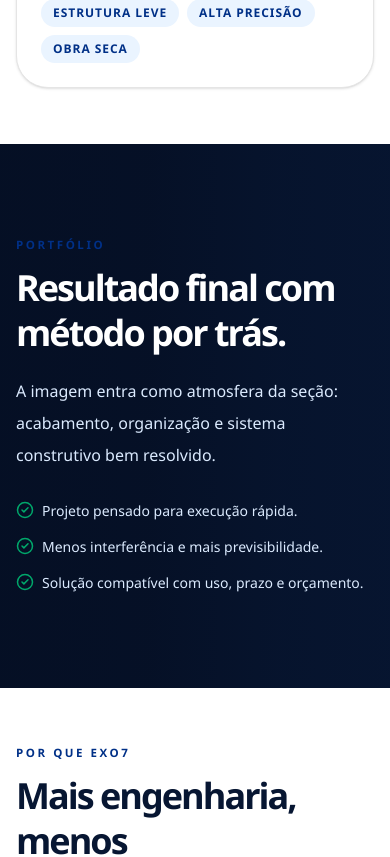
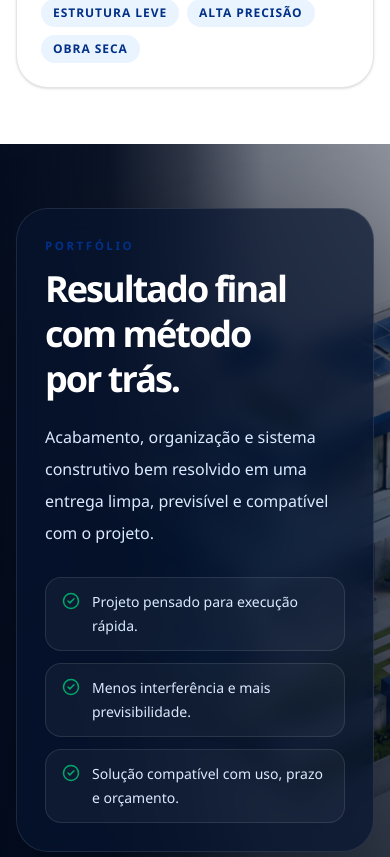
Before and after one commit to AGENCIAVCD/exo7, a Next.js app: page / in a window 390 px wide. Shown: the part 4980-5837 px from the top of the page. Built offline with nearby package versions, Linux system fonts and the light colour scheme.

Commit message:
Refine portfolio background section

```diff
--- a/app/page.tsx
+++ b/app/page.tsx
@@ -218,26 +218,30 @@ export default function Home() {
         </div>
       </section>
 
-      <section id="portfolio" className="relative overflow-hidden bg-exo-ink text-white">
-        <img
+      <section id="portfolio" className="relative isolate overflow-hidden bg-exo-ink text-white">
+        <Image
           src="/assets/ultima-cta.png"
-          alt=""
-          className="pointer-events-none absolute inset-y-0 right-[-6%] hidden h-full w-[76%] object-cover object-right opacity-90 lg:block"
-          aria-hidden="true"
+          alt="Residência finalizada com acabamento moderno em sistema construtivo EXO7"
+          fill
+          sizes="100vw"
+          className="pointer-events-none absolute inset-0 -z-20 scale-[1.03] object-cover object-[70%_center] opacity-80"
         />
-        <div className="absolute inset-0 bg-[linear-gradient(90deg,rgba(5,15,36,.96)_0%,rgba(5,15,36,.84)_38%,rgba(5,15,36,.34)_72%,rgba(5,15,36,.18)_100%)]" />
-        <div className="section-shell relative grid min-h-[34rem] items-center py-16 md:py-20 lg:grid-cols-[0.72fr_1.28fr]">
+        <div className="absolute inset-0 -z-10 bg-[linear-gradient(90deg,rgba(2,11,30,.98)_0%,rgba(2,11,30,.94)_28%,rgba(2,11,30,.72)_48%,rgba(2,11,30,.34)_68%,rgba(2,11,30,.16)_100%)]" />
+        <div className="absolute inset-0 -z-10 bg-[radial-gradient(circle_at_72%_50%,rgba(0,123,255,.16),transparent_34%),linear-gradient(180deg,rgba(2,11,30,.16),rgba(2,11,30,.78))]" />
+        <div className="section-shell relative grid min-h-[36rem] items-center py-16 md:py-24">
           <Reveal>
+            <div className="max-w-[42rem] rounded-[2rem] border border-white/10 bg-[#06142f]/72 p-7 shadow-[0_30px_90px_rgba(0,0,0,.28)] backdrop-blur-md md:p-9">
               <SectionIntro
                 eyebrow="Portfólio"
                 title="Resultado final com método por trás."
-              text="A imagem entra como atmosfera da seção: acabamento, organização e sistema construtivo bem resolvido."
+                text="Acabamento, organização e sistema construtivo bem resolvido em uma entrega limpa, previsível e compatível com o projeto."
                 light
               />
               <div className="mt-7 grid gap-3 text-sm leading-6 text-blue-100">
-              <p className="flex gap-2"><CheckCircle2 className="mt-0.5 shrink-0 text-exo-green-500" size={18} /> Projeto pensado para execução rápida.</p>
-              <p className="flex gap-2"><CheckCircle2 className="mt-0.5 shrink-0 text-exo-green-500" size={18} /> Menos interferência e mais previsibilidade.</p>
-              <p className="flex gap-2"><CheckCircle2 className="mt-0.5 shrink-0 text-exo-green-500" size={18} /> Solução compatível com uso, prazo e orçamento.</p>
+                <p className="flex gap-3 rounded-2xl border border-white/10 bg-white/[0.04] px-4 py-3"><CheckCircle2 className="mt-0.5 shrink-0 text-exo-green-500" size={18} /> Projeto pensado para execução rápida.</p>
+                <p className="flex gap-3 rounded-2xl border border-white/10 bg-white/[0.04] px-4 py-3"><CheckCircle2 className="mt-0.5 shrink-0 text-exo-green-500" size={18} /> Menos interferência e mais previsibilidade.</p>
+                <p className="flex gap-3 rounded-2xl border border-white/10 bg-white/[0.04] px-4 py-3"><CheckCircle2 className="mt-0.5 shrink-0 text-exo-green-500" size={18} /> Solução compatível com uso, prazo e orçamento.</p>
+              </div>
             </div>
           </Reveal>
         </div>
```
Lines whose indentation alone changed are shown as unchanged.
